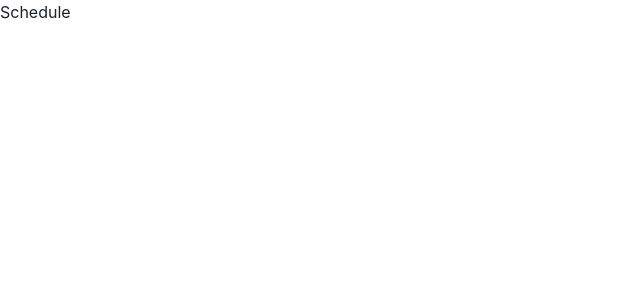
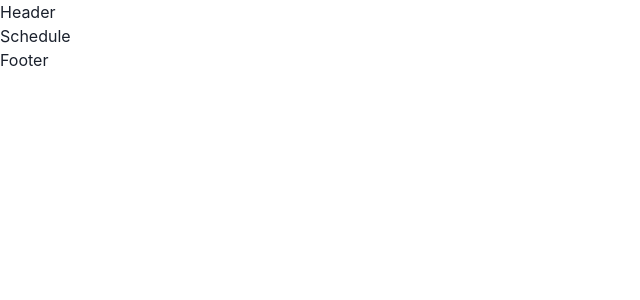
Before and after one commit to IvySaskia/ivy-saskia-sejas-rocabado-zDK8-sports-league-web-ui-UtzN, a React (Create React App) app: page / in a window 1280 px wide. Shown: the top 300 px of the page, without its empty margins (0-640 px from the left). Built offline with nearby package versions, Linux system fonts and the light colour scheme.

Commit message:
ADD: Header and Footer components

```diff
--- /dev/null
+++ b/src/layouts/footer/index.jsx
@@ -0,0 +1,11 @@
+import React from "react";
+
+const Footer = () => {
+  return (
+    <div>
+      <p>Footer</p>
+    </div>
+  );
+};
+
+export default Footer;
--- /dev/null
+++ b/src/layouts/header.jsx/index.jsx
@@ -0,0 +1,11 @@
+import React from "react";
+
+const Header = () => {
+  return (
+    <div>
+        <p>Header</p>
+    </div>
+  );
+};
+
+export default Header;
--- a/src/layouts/main/index.jsx
+++ b/src/layouts/main/index.jsx
@@ -1,9 +1,13 @@
 import React from "react";
+import Footer from "../footer";
+import Header from "../header.jsx";
 
 const MainLayout = ({ children }) => {
   return (
     <div>
+      <Header/>
       {children}
+      <Footer/>
     </div>
   );
 };
```
